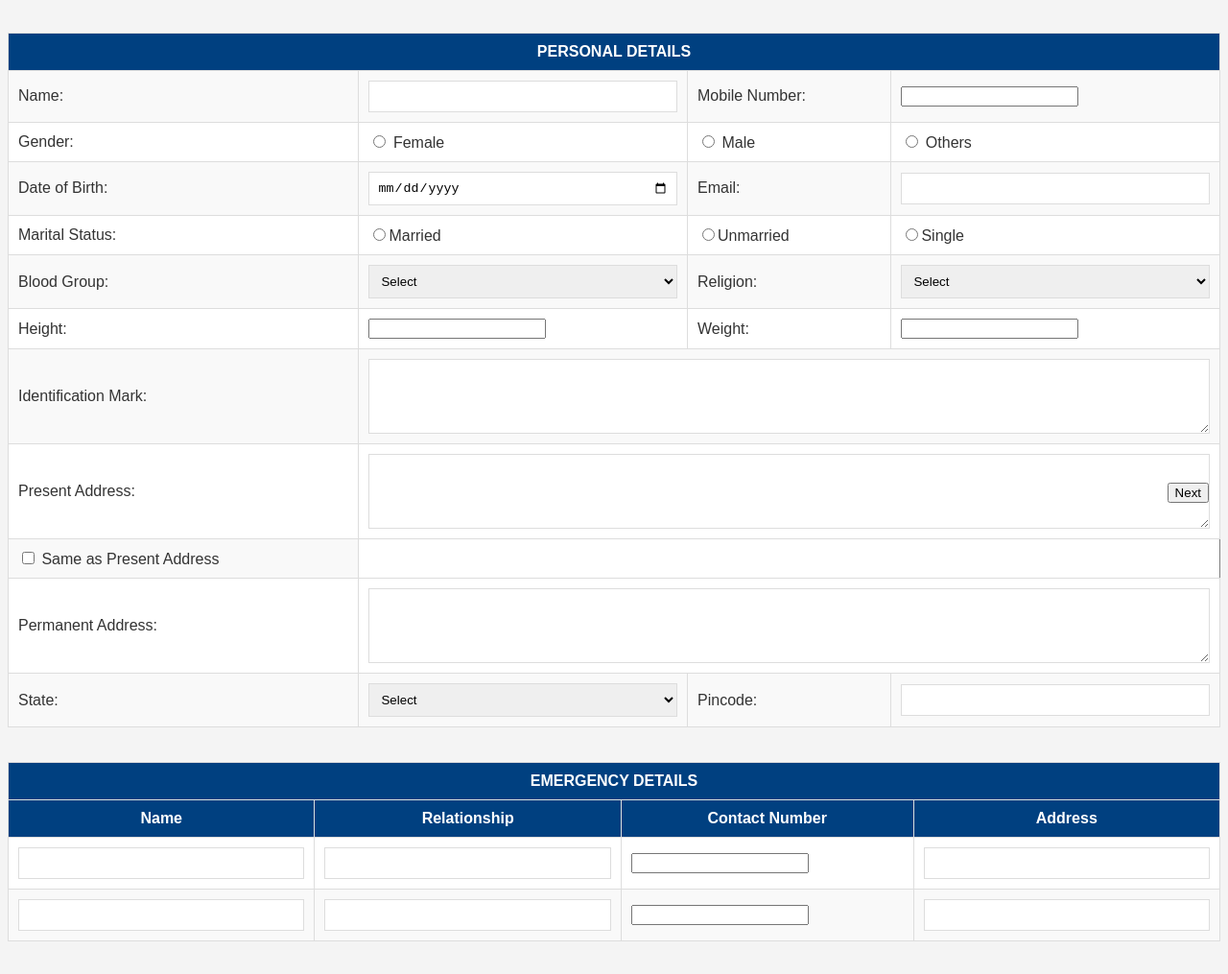
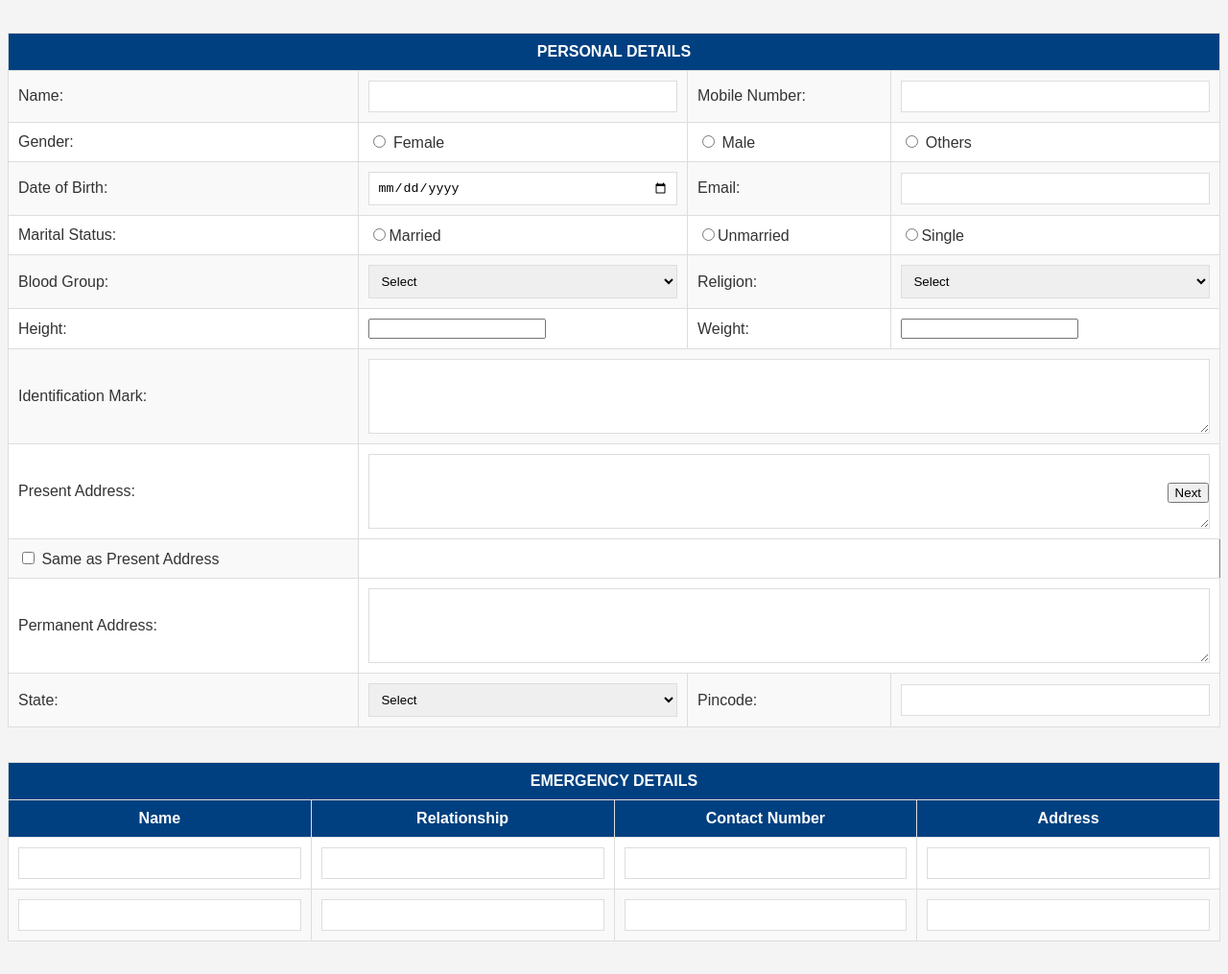
Before and after one commit to grandmagnumhr/Employee_form, a plain HTML site: page index.html in a window 1280 px wide. Shown: the part 256-1271 px from the top of the page at 96% size. Drawn offline with Linux system fonts and the light colour scheme.

Commit message:
index.html

```diff
--- a/index.html
+++ b/index.html
@@ -282,7 +282,7 @@
                    <td>Name:</td>
                    <td><input type="text" name="name" maxlength="30" required></td>
                    <td>Mobile Number:</td>
-                   <td><input type="number" name="mobile_number" maxlength="10" required></td>
+                   <td><input type="tel" name="mobile_number" maxlength="10" required></td>
                 </tr>
                 <tr>
                    <td>Gender:</td>
@@ -413,13 +413,13 @@
                 <tr>
                     <td><input type="text" name="emergency_name_1" required></td>
                     <td><input type="text" name="emergency_relationship_1" maxlength="15" required></td>
-                    <td><input type="number" name="emergency_contact_1" maxlength="10" required></td>
+                    <td><input type="tel" name="emergency_contact_1" maxlength="10" required></td>
                     <td><input type="text" name="emergency_address_1"></td>
                 </tr>
 		<tr>
                     <td><input type="text" name="emergency_name_2" required></td>
                     <td><input type="text" name="emergency_relationship_2" maxlength="15" required></td>
-                    <td><input type="number" name="emergency_contact_2" maxlength="10" required></td>
+                    <td><input type="tel" name="emergency_contact_2" maxlength="10" required></td>
                     <td><input type="text" name="emergency_address_2"></td>
                 </tr>
 
@@ -850,9 +850,9 @@
 
                 <tr>
                     <td><input type="text" name="pan_no" required></td>
-                    <td><input type="number" name="aadhar_no" maxlength="12" required></td>
-                    <td><input type="number" name="esic_no"></td>
-                    <td><input type="number" name="uan_no"></td>
+                    <td><input type="tel" name="aadhar_no" maxlength="12" required></td>
+                    <td><input type="text" name="esic_no"></td>
+                    <td><input type="tel" name="uan_no"></td>
 
                 </tr>
 
```
